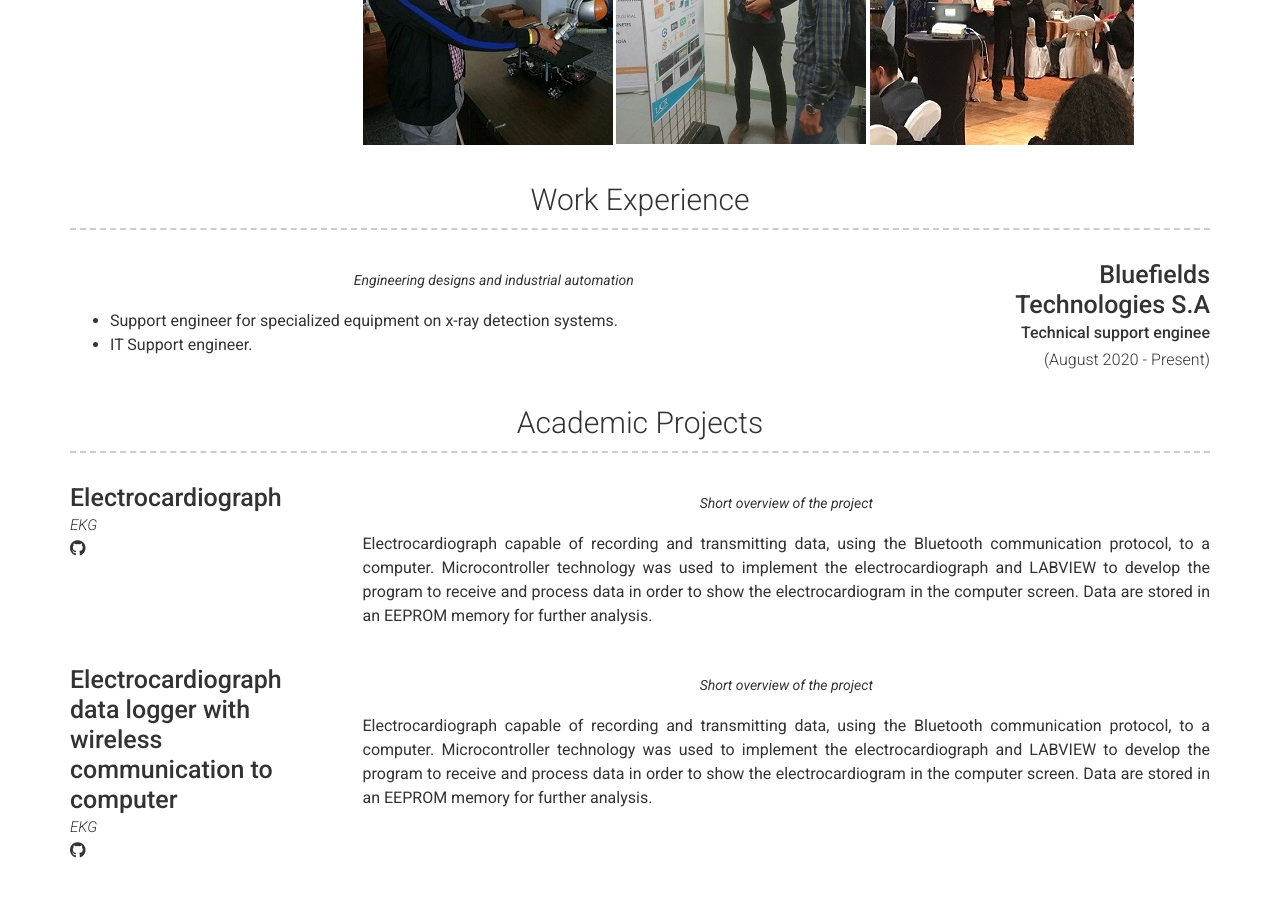
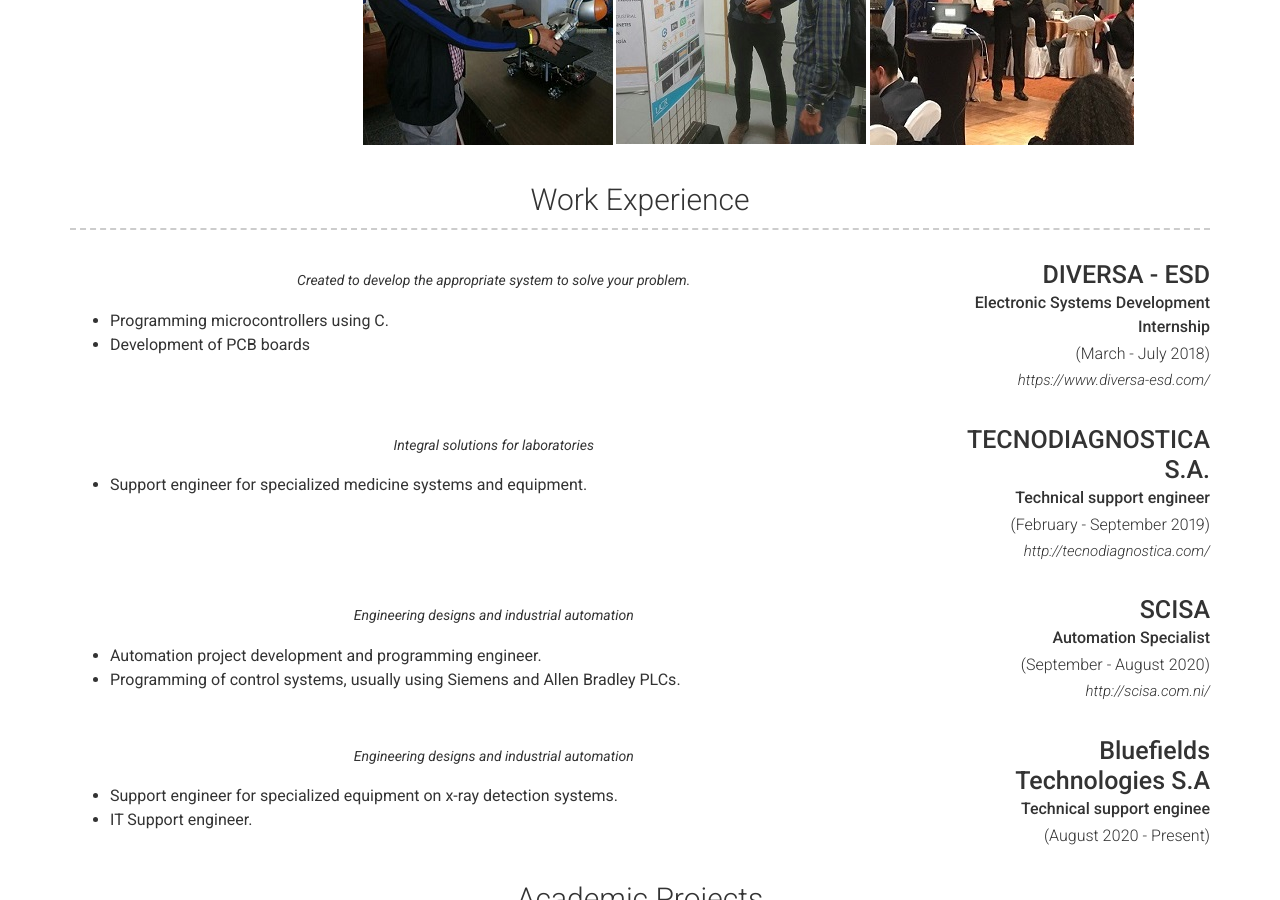
Before and after one commit to myalfred03/myalfred03.github.io, a Jekyll site: the page built from index.md, in a window 1280 px wide and 900 px high, scrolled down 676 px. Built offline with Jekyll 4.4.1, drawn with Linux system fonts in a browser that asks for light colours; nearby versions of some CDN libraries.

Commit message:
Update _config.yml

```diff
--- a/_config.yml
+++ b/_config.yml
@@ -68,8 +68,6 @@ content:
         description: | # this will include new lines to allow paragraphs
           - Programming microcontrollers using C.
           - Development of PCB boards
-    layout: list
-    content:
       - layout: right
         title: TECNODIAGNOSTICA S.A.
         sub_title: Technical support engineer
@@ -79,8 +77,6 @@ content:
           Integral solutions for laboratories
         description: | # this will include new lines to allow paragraphs
           - Support engineer for specialized medicine systems and equipment.
-    layout: list
-    content:
       - layout: right
         title: SCISA
         sub_title: Automation Specialist
@@ -91,8 +87,6 @@ content:
         description: | # this will include new lines to allow paragraphs
           - Automation project development and programming engineer.
           - Programming of control systems, usually using Siemens and Allen Bradley PLCs.
-    layout: list
-    content:
       - layout: right
         title: Bluefields Technologies S.A
         sub_title: Technical support enginee
```
